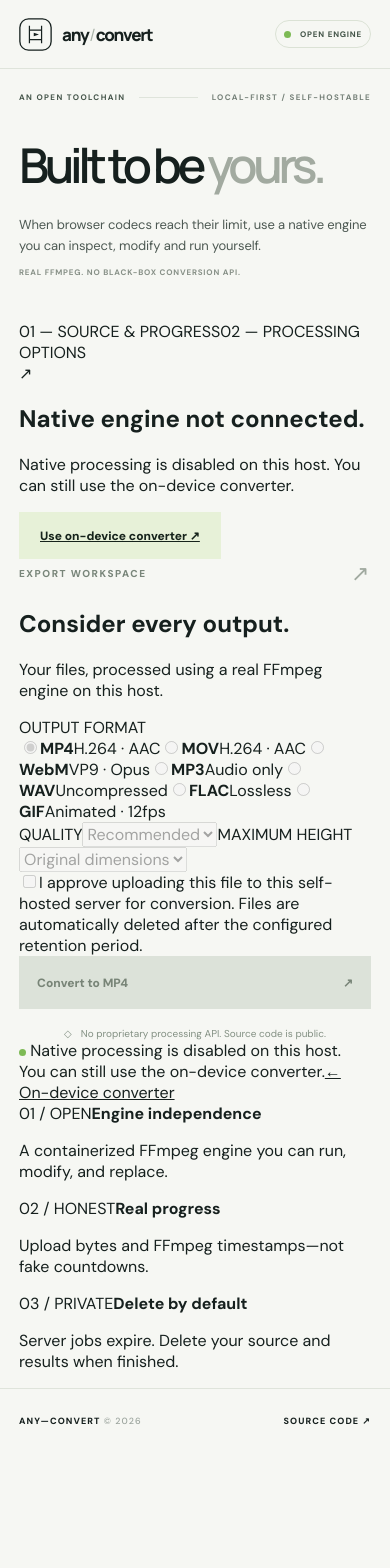
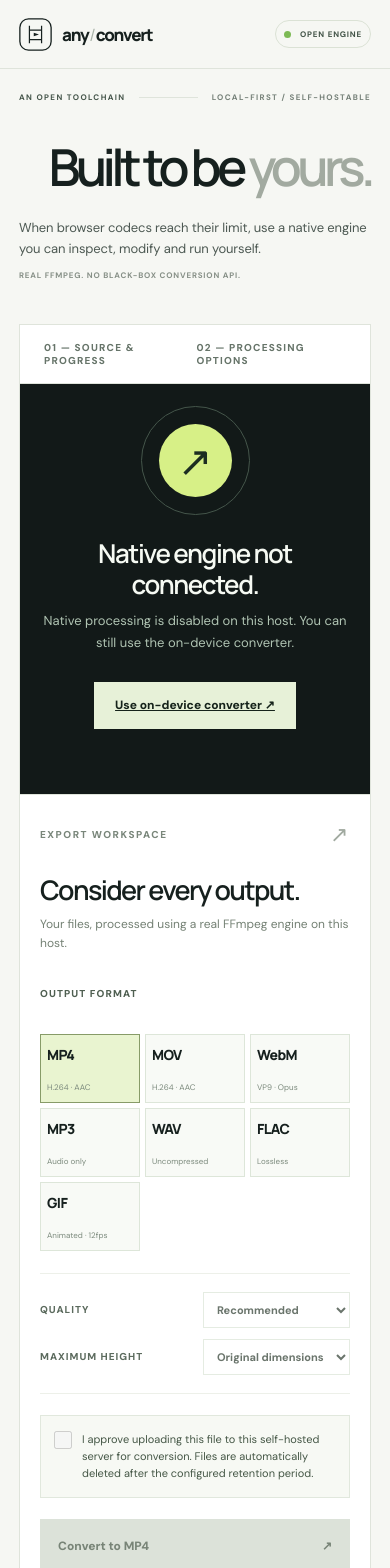
Before and after one commit to dovvnloading/Any-Convert, a Next.js app in the folder apps/web/: page /native in a window 390 px wide. Shown: the top 1568 px of the page. Before the commit the page ends 1453 px from the top, so only its background shows below. Built offline with nearby package versions, Linux system fonts and the light colour scheme; no server answers.

Commit message:
style(native-ui): responsive premium workspace, distinct local/native navigation

```diff
--- a/apps/web/src/app/globals.css
+++ b/apps/web/src/app/globals.css
@@ -254,3 +254,190 @@ legend { padding: 0; }
 .progress-line::-webkit-progress-bar { background: #394e3d; border-radius: 4px; }
 .progress-line::-webkit-progress-value { background: var(--accent); border-radius: 4px; }
 .progress-line::-moz-progress-bar { background: var(--accent); border-radius: 4px; }
+
+
+/* Native engine workspace — separate from the browser-only converter. */
+.native-hero { align-items: flex-end; }
+.native-headline {
+  display: grid; grid-template-columns: minmax(0, 1.45fr) minmax(355px, 0.95fr);
+  border: 1px solid var(--line); border-bottom: 0;
+  padding: 16px 24px; background: white; gap: 10px;
+  font-size: 10px; font-weight: 800; letter-spacing: .12em; color: #667469;
+}
+.native-headline span:last-child { padding-left: 18px; }
+.native-grid {
+  display: grid; grid-template-columns: minmax(0,1.45fr) minmax(355px,0.95fr);
+  border: 1px solid var(--line); background: white; min-height: 600px;
+}
+.native-source {
+  position: relative; isolation: isolate; min-height: 600px;
+  background: #121918; color: #f6faf3; transition: background .16s ease;
+}
+.native-source.is-dragging { background: #26402b; }
+.native-empty {
+  display: flex; min-height: 600px; align-items: center; justify-content: center;
+  flex-direction: column; text-align: center; padding: 44px 36px 80px;
+}
+.native-circle {
+  width: 98px; height: 98px; display: grid; place-items: center;
+  background: #d7f087; border-radius: 50%; color: #1c2d21;
+  font: 400 54px/1 var(--display); margin-bottom: 37px;
+  outline: 1px solid #44554a; outline-offset: 17px;
+}
+.native-eyebrow {
+  font-size: 10px; font-weight: 800; letter-spacing: .16em;
+  color: #9bb6a3; text-transform: uppercase;
+}
+.native-empty h2, .native-job h2 {
+  font: 600 clamp(25px,2.4vw,36px)/1.2 var(--display);
+  letter-spacing: -.055em; margin: 14px 0 10px; overflow-wrap: anywhere;
+}
+.native-empty p {
+  font-size: 13px; color: #b0c4b3; line-height: 1.7; margin: 0 0 27px; max-width: 335px;
+}
+.native-footnote {
+  margin-top: 29px; font-size: 9px; color: #b4c0b3;
+  letter-spacing: .11em; font-weight: 700; line-height: 1.5;
+}
+.native-drag {
+  position: absolute; inset: 0; z-index: 6; display: grid;
+  place-items: center; color: #d9f48f;
+  font: 600 27px/1.2 var(--display); letter-spacing: -.05em;
+}
+.native-job {
+  display: flex; flex-direction: column; justify-content: space-between;
+  min-height: 600px; padding: 50px clamp(26px,4vw,64px) 46px;
+}
+.native-job-heading { max-width: 460px; }
+.native-job-heading h2 { font-size: clamp(28px,2.7vw,42px); }
+.native-job-heading p {
+  color: #b1c2b3; max-width: 100%; overflow: hidden;
+  text-overflow: ellipsis; white-space: nowrap; font-size: 12px;
+}
+.native-job-progress { display: flex; flex-direction: column; gap: 17px; }
+.native-job-progress > span { color: #d6f29c; font: 600 44px/1 var(--display); letter-spacing: -.06em; }
+.native-job-progress progress {
+  width: 100%; height: 6px; appearance: none;
+  border: none; background: #3d4d41; border-radius: 5px; overflow: hidden;
+}
+.native-job-progress progress::-webkit-progress-bar { background: #3d4d41; }
+.native-job-progress progress::-webkit-progress-value { background: #daf18b; }
+.native-job-progress progress::-moz-progress-bar { background: #daf18b; }
+.native-job-progress small { font-size: 12px; color: #aec6b2; line-height: 1.5; }
+.native-actions { display: flex; gap: 18px; flex-wrap: wrap; margin-top: 22px; }
+.native-actions button {
+  border: 1px solid #738679; color: #e5f3e6; background: transparent;
+  padding: 11px 15px; min-height: 44px; font-size: 11px; font-weight: 700;
+}
+.native-actions button:hover { background: #304436; }
+.native-complete {
+  display: flex; align-items: flex-start; flex-direction: column;
+  gap: 14px; margin: 20px 0;
+}
+.native-complete-icon {
+  width: 58px; height: 58px; border-radius: 50%; background: #daf18b;
+  color: #233a26; display: grid; place-items: center; font-size: 28px;
+}
+.native-complete strong { font: 600 35px var(--display); letter-spacing: -.065em; }
+.native-complete small { color: #afc4b1; line-height: 1.5; font-size: 12px; }
+.native-complete .light-button { text-decoration: none; }
+.native-error {
+  color: #ffc8c8; font-size: 12px; line-height: 1.5; padding: 12px;
+  border: 1px solid #834442; background: #412b2a;
+}
+
+.native-panel {
+  border-left: 1px solid var(--line); padding: 30px clamp(23px,2.5vw,37px);
+  display: flex; flex-direction: column; min-width: 0;
+}
+.native-panel h2 {
+  font: 600 clamp(27px,2.2vw,34px)/1.18 var(--display);
+  letter-spacing: -.06em; margin: 39px 0 9px;
+}
+.native-panel-sub { color: #748174; font-size: 12px; line-height: 1.6; margin: 0 0 24px; }
+.native-presets { border-top: 1px solid var(--line-soft); padding-top: 20px; }
+.native-presets legend {
+  display: block; width: 100%; font-size: 10px; font-weight: 800;
+  letter-spacing: .11em; color: #4f5f51;
+}
+.native-preset-grid {
+  display: grid; grid-template-columns: repeat(3,minmax(0,1fr));
+  gap: 7px; margin-top: 14px;
+}
+.native-preset-grid label {
+  display: flex; flex-direction: column; justify-content: space-between;
+  min-width: 0; min-height: 69px; padding: 11px 8px;
+  position: relative; border: 1px solid #dde6d9; background: #f8faf6;
+  cursor: pointer; transition: background .15s ease;
+}
+.native-preset-grid label:hover { background: #f2f8e6; }
+.native-preset-grid label.active { border-color: #879b68; background: #e9f4d0; }
+.native-preset-grid label:has(input:focus-visible) { outline: 3px solid #496ce4; outline-offset: 3px; }
+.native-preset-grid input {
+  position: absolute; width: 100%; height: 100%; inset: 0;
+  opacity: 0; margin: 0; cursor: pointer;
+}
+.native-preset-grid strong { font: 800 14px var(--display); letter-spacing: -.04em; }
+.native-preset-grid span { font-size: 9px; color: #7c8a7d; white-space: nowrap; }
+.native-controls {
+  display: grid; grid-template-columns: 1fr auto; gap: 11px;
+  align-items: center; margin-top: 22px; padding: 18px 0; border-block: 1px solid var(--line-soft);
+}
+.native-controls label { font-size: 10px; color: #5c6b5e; font-weight: 800; letter-spacing: .1em; }
+.native-controls select {
+  min-width: 130px; max-width: 190px; padding: 9px;
+  color: #2c3b2e; background: #fff; border: 1px solid #dbe4d6;
+  font-size: 11px; font-weight: 650;
+}
+.native-consent {
+  margin-top: 21px; padding: 15px 13px;
+  border: 1px solid #e1e8dd; background: #f7f9f4;
+}
+.native-consent label { display: flex; align-items: flex-start; gap: 10px; cursor: pointer; }
+.native-consent input { width: 18px; height: 18px; margin: 0; flex-shrink: 0; accent-color: #416e3a; }
+.native-consent label span { font-size: 11px; color: #455746; line-height: 1.55; }
+.native-consent small { display: block; margin: 9px 0 0 28px; color: #7d897e; font-size: 10px; line-height: 1.6; }
+.native-panel-error { background: #faede9; color: #8a342e; font-size: 12px; line-height: 1.5; padding: 13px; margin-top: 12px; border-left: 3px solid #b34d40; }
+.native-panel-bottom { margin-top: auto; padding-top: 21px; }
+.native-under {
+  display: flex; gap: 30px; justify-content: space-between;
+  align-items: center; padding: 20px 0 30px; font-size: 11px; line-height: 1.6; color: #748477;
+}
+.native-under span { display: inline-flex; align-items: center; gap: 9px; max-width: 670px; }
+.native-under a { text-decoration: none; font-weight: 750; white-space: nowrap; color: #385a3a; }
+.native-under a:hover { text-decoration: underline; }
+.native-principles {
+  display: grid; grid-template-columns: repeat(3,minmax(0,1fr)); gap: 25px;
+  border-top: 1px solid #dbe2d7; padding: 29px 0 65px;
+}
+.native-principles > div { border-top: 2px solid #c6d6bd; padding: 18px 0; }
+.native-principles span { display: block; font-size: 9px; color: #82917e; letter-spacing: .12em; font-weight: 800; margin-bottom: 23px; }
+.native-principles strong { font: 700 16px var(--display); letter-spacing: -.035em; }
+.native-principles p { max-width: 270px; font-size: 12px; line-height: 1.65; color: #758278; }
+
+@media(max-width: 960px) {
+  .native-headline { display: flex; justify-content: space-between; }
+  .native-headline span:last-child { padding-left: 0; }
+  .native-grid { grid-template-columns: minmax(0,1fr); }
+  .native-source, .native-empty, .native-job { min-height: 470px; }
+  .native-panel { border-left: 0; border-top: 1px solid var(--line); }
+  .native-panel h2 { margin-top: 25px; }
+  .native-presets { margin-top: 10px; }
+}
+@media(max-width: 620px) {
+  .native-hero h1 { font-size: clamp(51px,11vw,74px); }
+  .native-source, .native-empty, .native-job { min-height: 410px; }
+  .native-empty { padding: 35px 19px 60px; }
+  .native-circle { width: 73px; height: 73px; font-size: 42px; margin-bottom: 27px; }
+  .native-empty h2 { font-size: 26px; }
+  .native-job { padding: 35px 21px; }
+  .native-panel { padding: 25px 20px; }
+  .native-preset-grid { gap: 5px; }
+  .native-preset-grid label { padding: 10px 6px; }
+  .native-preset-grid span { font-size: 8px; }
+  .native-under { flex-direction: column; align-items: flex-start; }
+  .native-principles { grid-template-columns: 1fr; gap: 5px; }
+}
+@media(prefers-reduced-motion:reduce) {
+  .native-source, .native-preset-grid label { transition: none; }
+}
--- a/apps/web/src/components/video-workspace.tsx
+++ b/apps/web/src/components/video-workspace.tsx
@@ -289,7 +289,8 @@ export function VideoWorkspace() {
       <header className="app-header">
         <a className="brand" href="/" aria-label="Any-Convert home"><BrandMark/><span>any<span className="brand-divider">/</span>convert</span></a>
         <nav className="top-nav" aria-label="Main navigation">
-          <a className="nav-active" href="#workspace">Converter</a>
+          <a className="nav-active" href="#workspace">On-device</a>
+          {process.env.NEXT_PUBLIC_ENABLE_NATIVE === "true" && <a href="/native">Native engine</a>}
           <a href="#privacy">Privacy</a>
           <a href="https://github.com/dovvnloading/Any-Convert" target="_blank" rel="noopener noreferrer">GitHub ↗</a>
         </nav>
```
